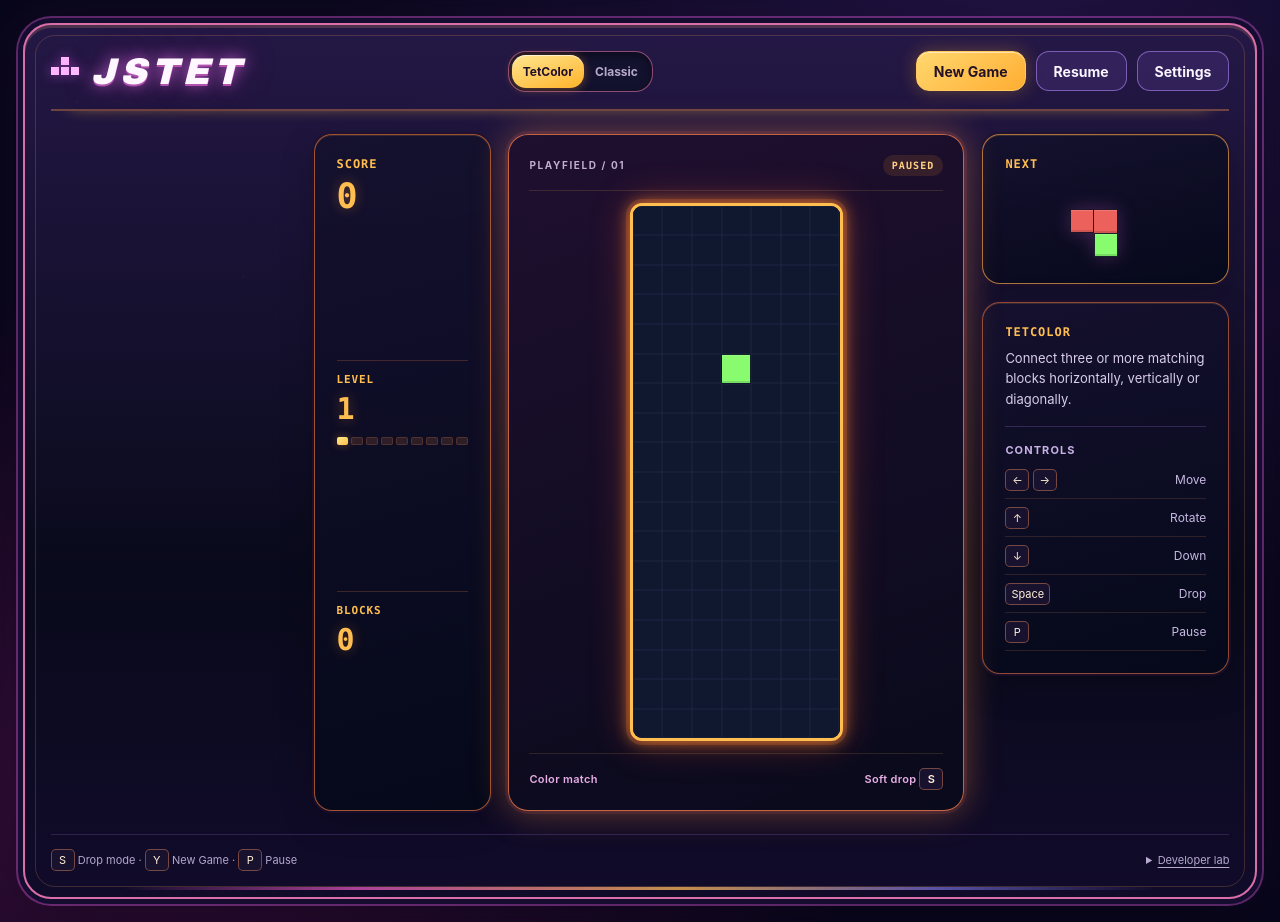
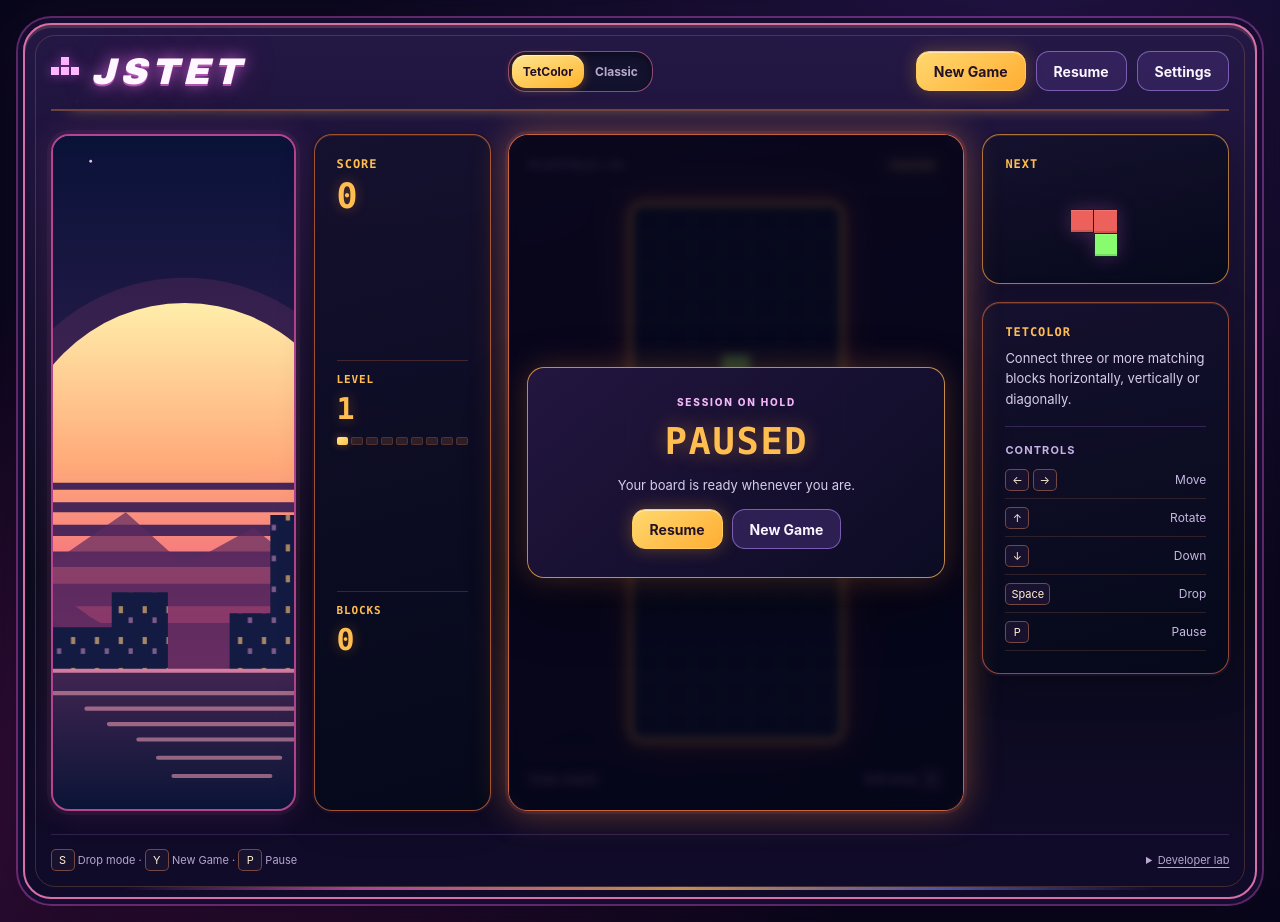
Before and after one commit to andykras/jstet, a Vue app: page / in a window 1280 px wide. Both pictures are taken after a click on the button "Pause". Built offline with nearby package versions, Linux system fonts and the light colour scheme.

Commit message:
feat: finish game-state overlays and Stage 4 visual acceptance harness

```diff
--- a/src/App.vue
+++ b/src/App.vue
@@ -1,6 +1,6 @@
 <template>
   <div class="jstet-app"
-       :class="['theme-' + preferences.theme, { 'reduce-motion': preferences.reducedMotion }]">
+       :class="['theme-' + preferences.theme, { 'reduce-motion': preferences.reducedMotion, 'is-paused': status === 'paused' }]">
     <div class="arcade-console">
       <header class="arcade-header">
         <div class="arcade-brand"
@@ -67,6 +67,8 @@
       <main v-if="!naiveImplementation"
             class="game-layout"
             :aria-label="modeTitle + ' game'">
+        <CityscapeArt class="cityscape-column"
+                      aria-hidden="true" />
         <GameHud class="stats-column"
                  :mode="mode" />
 
@@ -86,6 +88,34 @@
             <span>{{ mode === 'classic' ? 'Clear full lines' : 'Color match' }}</span>
             <span>{{ hard ? 'Hard drop' : 'Soft drop' }} <kbd>S</kbd></span>
           </div>
+          <Transition name="state-overlay">
+            <div v-if="(status === 'paused' || status === 'gameOver') && !settingsOpen && !pendingMode"
+                 class="game-state-overlay"
+                 role="dialog"
+                 aria-modal="false"
+                 aria-labelledby="game-state-heading">
+              <div class="game-state-overlay__body">
+                <p class="game-state-overlay__eyebrow">{{ status === 'paused' ? 'SESSION ON HOLD' : 'RUN COMPLETE' }}</p>
+                <h2 id="game-state-heading">{{ status === 'paused' ? 'PAUSED' : 'GAME OVER' }}</h2>
+                <p v-if="status === 'gameOver'"
+                   class="game-state-overlay__summary">Final score <strong>{{ $store.state.score.toLocaleString('en-US') }}</strong></p>
+                <p v-else
+                   class="game-state-overlay__summary">Your board is ready whenever you are.</p>
+                <div class="game-state-overlay__actions">
+                  <button ref="statePrimary"
+                          type="button"
+                          class="arcade-button arcade-button--primary"
+                          @click="status === 'paused' ? togglePause() : createStakan()">
+                    {{ status === 'paused' ? 'Resume' : 'New Game' }}
+                  </button>
+                  <button v-if="status === 'paused'"
+                          type="button"
+                          class="arcade-button"
+                          @click="createStakan">New Game</button>
+                </div>
+              </div>
+            </div>
+          </Transition>
         </section>
 
         <NextPiece class="preview-column" />
@@ -229,6 +259,7 @@
 <script>
 import { mapMutations } from 'vuex'
 import GameHud from '@/components/GameHud.vue'
+import CityscapeArt from '@/components/CityscapeArt.vue'
 import NextPiece from '@/components/NextPiece.vue'
 import { createGameBoard, createGamePieces } from '@/game/modes.js'
 import { loadPreferences, normalizePreferences, savePreferences } from '@/utils/preferences.js'
@@ -239,7 +270,7 @@ import options, { resolveRunOptions } from '@/game/options.js'
 
 export default {
   name: 'JstetApp',
-  components: { GameHud, NextPiece },
+  components: { GameHud, NextPiece, CityscapeArt },
   data() {
     const preferences = loadPreferences()
     return {
@@ -288,6 +319,14 @@ export default {
     naive(value) {
       if (value) this.stopModern()
       else this.startModern()
+    },
+    status(value) {
+      if (value !== 'paused' && value !== 'gameOver') return
+      this.$nextTick(() => {
+        if (!this.settingsOpen && !this.pendingMode && !this.naive && this.$refs.statePrimary) {
+          this.$refs.statePrimary.focus()
+        }
+      })
     }
   },
 
--- a/src/styles/arcade-stage4.styl
+++ b/src/styles/arcade-stage4.styl
@@ -372,3 +372,16 @@ kbd
     animation-duration 0.01ms !important
     animation-iteration-count 1 !important
     transition-duration 0.01ms !important
+
+.jstet-app.theme-prism .mode-switch__button[aria-pressed='true']
+  background linear-gradient(155deg, #c7f2ff, #87aefe)
+  color #111d39
+  box-shadow 0 0 12px rgba(111, 190, 251, 0.29)
+
+@supports not (backdrop-filter: blur(4px))
+  .game-state-overlay
+    background rgba(5, 6, 25, 0.96)
+
+@supports not (backdrop-filter: blur(12px))
+  .settings-backdrop
+    background rgba(4, 7, 20, 0.95)
```
Also changed, not shown: 3 other files (tests, documents, lock files or other folders).
